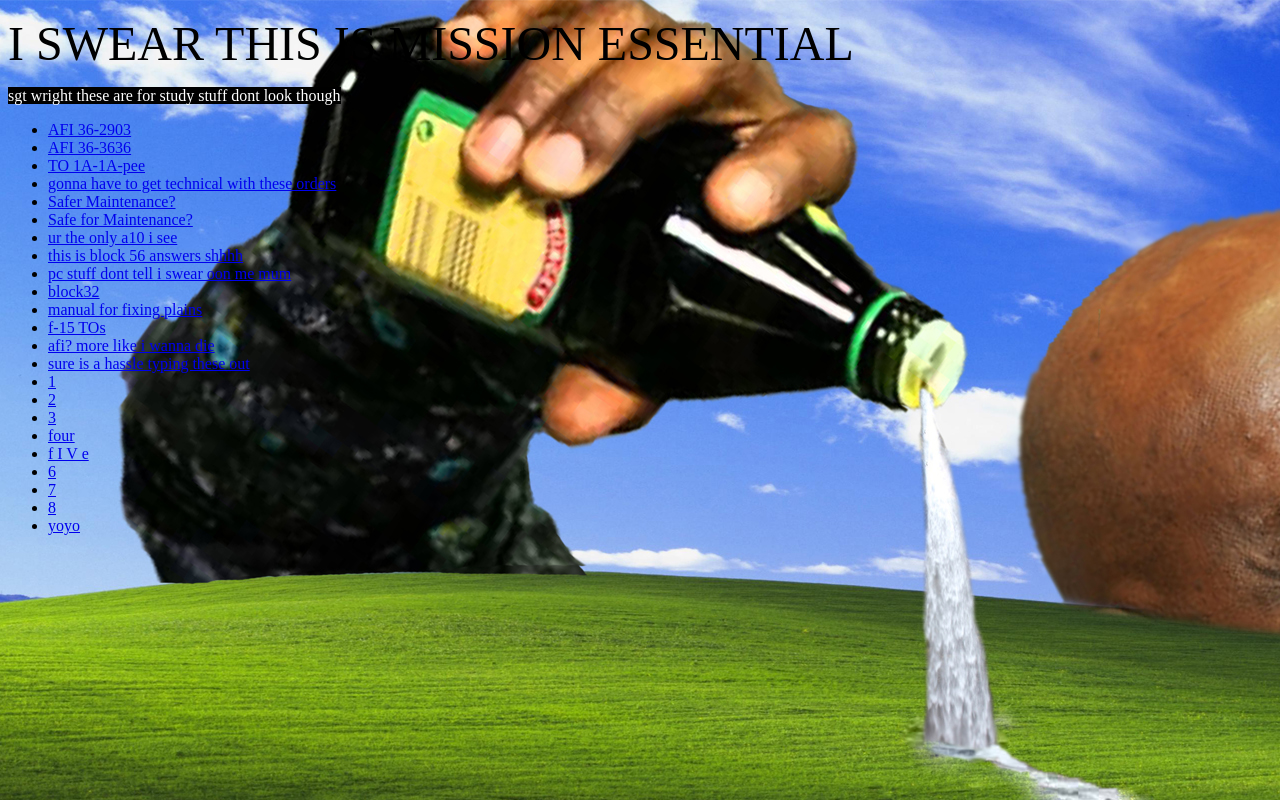
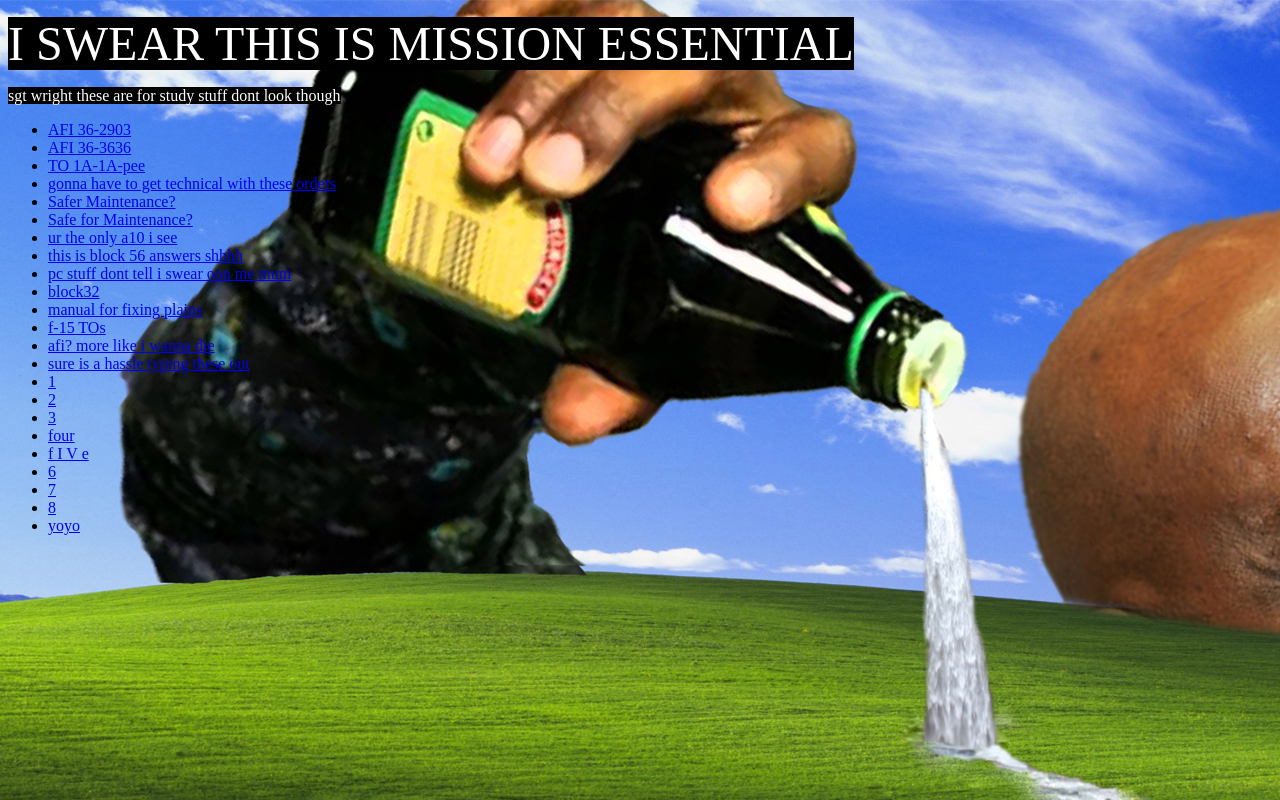
Before and after one commit to thebigchonk123/thebigchonk123.github.io, a plain HTML site: page study4/index.html in a window 1280 px wide. Drawn offline with Linux system fonts and the light colour scheme.

Commit message:
Update index.html

```diff
--- a/study4/index.html
+++ b/study4/index.html
@@ -5,7 +5,7 @@
 
 
 
-	   <p><font size="40">I SWEAR THIS IS MISSION ESSENTIAL</font></p>
+	   <p><font size="40"><span style="color: #ffffff; background-color: #000000;">I SWEAR THIS IS MISSION ESSENTIAL</font></p>
         <meta charset="UTF-8">
     </head>
     <body background="123.jpg">
```
